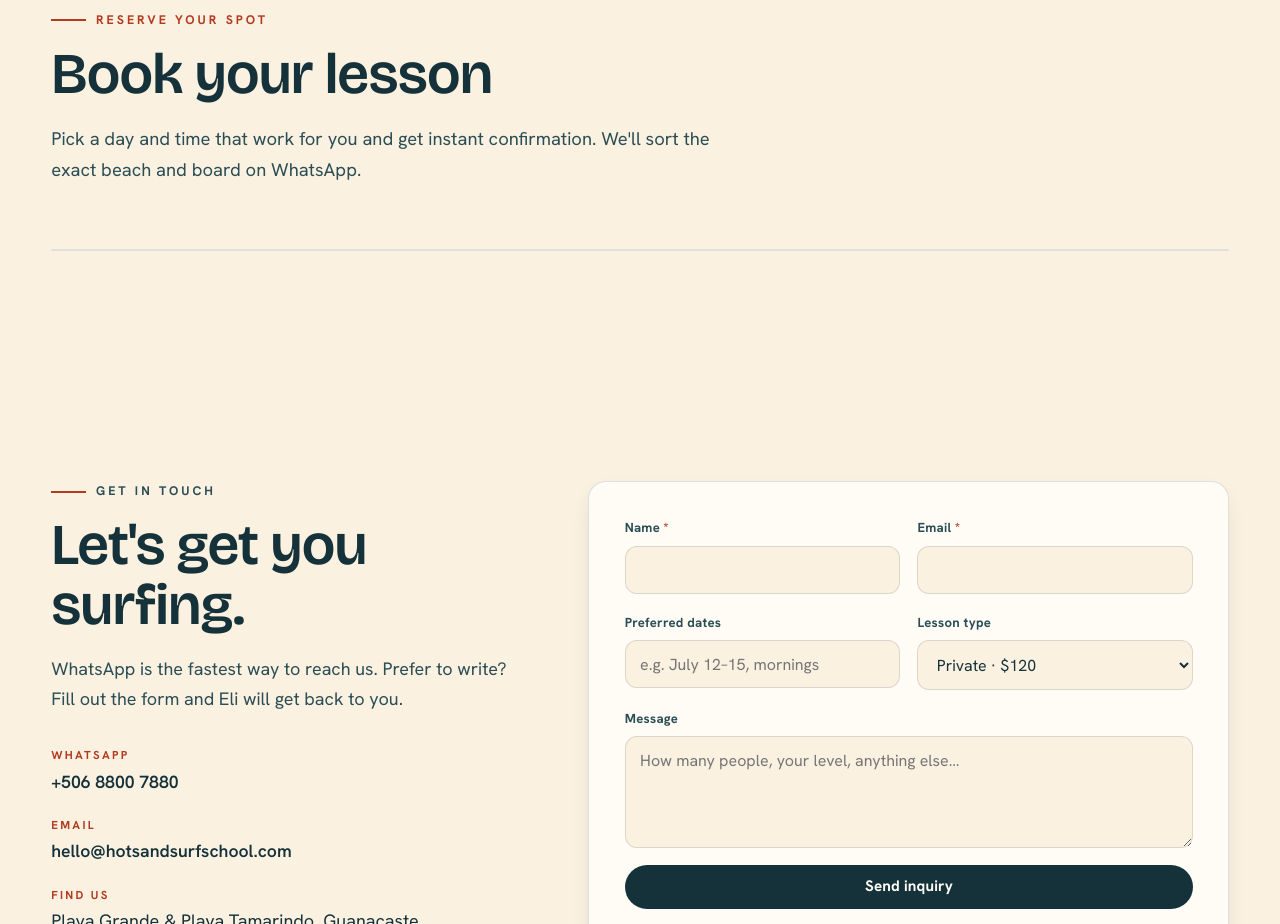
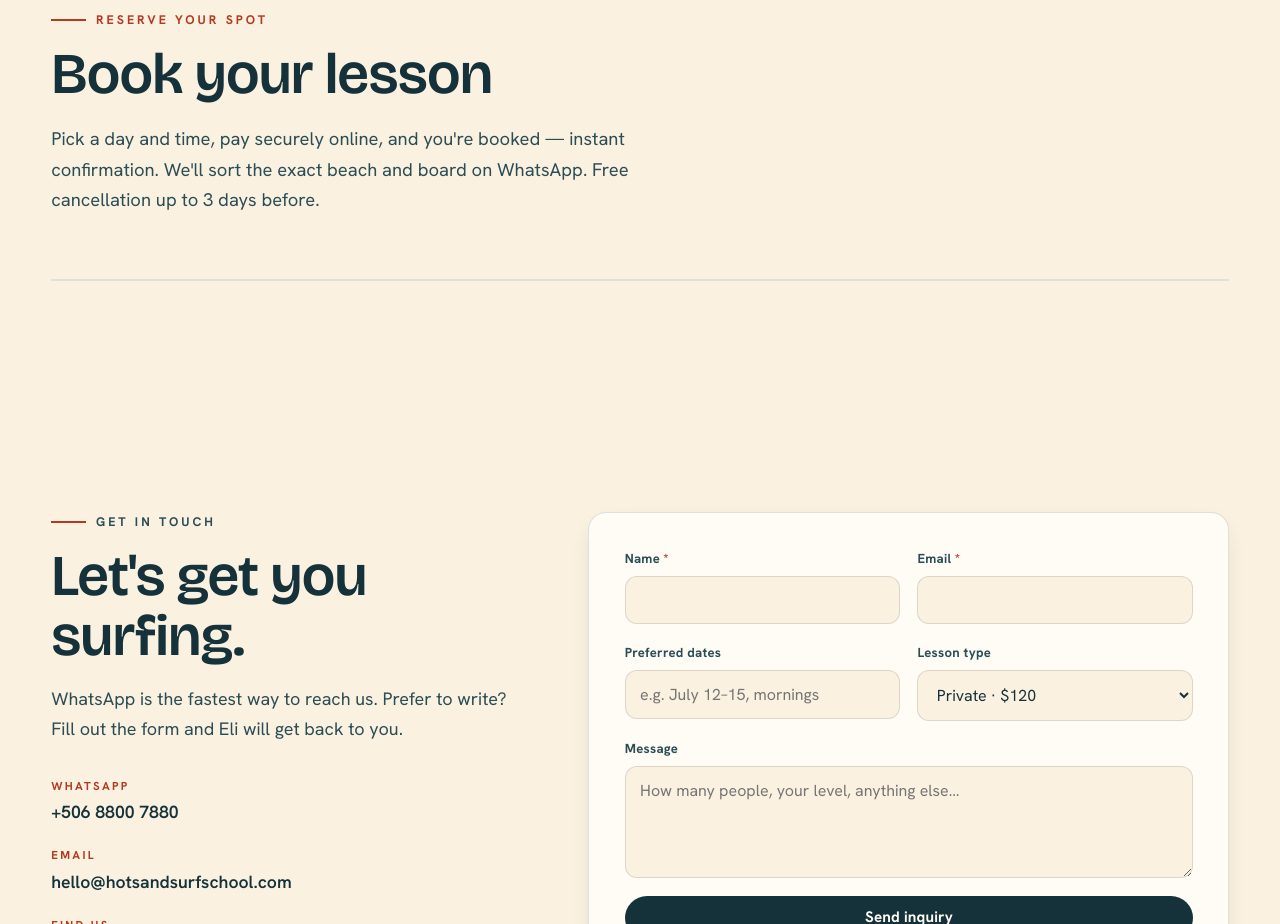
Before and after one commit to JuanColoradoV/elis-hot-sand-surf-school, a website: page site/index.html in a window 1280 px wide. Shown: the part 6980-7904 px from the top of the page. Drawn offline with nearby package versions, Linux system fonts and the light colour scheme; a script that the page names is missing.

Commit message:
Booking copy: mention secure online payment + free cancellation (3-day) to set expectations for the Stripe checkout

```diff
--- a/site/index.html
+++ b/site/index.html
@@ -456,9 +456,9 @@
       <p class="kicker" data-en="Reserve your spot" data-es="Reserva tu lugar">Reserve your spot</p>
       <h2 class="section-title" data-en="Book your lesson" data-es="Reserva tu clase">Book your lesson</h2>
       <p class="section-lead"
-         data-en="Pick a day and time that work for you and get instant confirmation. We'll sort the exact beach and board on WhatsApp."
-         data-es="Elige el día y la hora que te convengan y recibe confirmación al instante. Coordinamos la playa y la tabla por WhatsApp.">
-         Pick a day and time that work for you and get instant confirmation. We'll sort the exact beach and board on WhatsApp.</p>
+         data-en="Pick a day and time, pay securely online, and you're booked — instant confirmation. We'll sort the exact beach and board on WhatsApp. Free cancellation up to 3 days before."
+         data-es="Elige el día y la hora, paga de forma segura en línea y listo — confirmación al instante. Coordinamos la playa y la tabla por WhatsApp. Cancelación gratuita hasta 3 días antes.">
+         Pick a day and time, pay securely online, and you're booked — instant confirmation. We'll sort the exact beach and board on WhatsApp. Free cancellation up to 3 days before.</p>
     </header>
     <div id="cal-embed" class="cal-embed" data-cal-link="hotsandsurfschool/surf-lesson"></div>
   </div>
```
